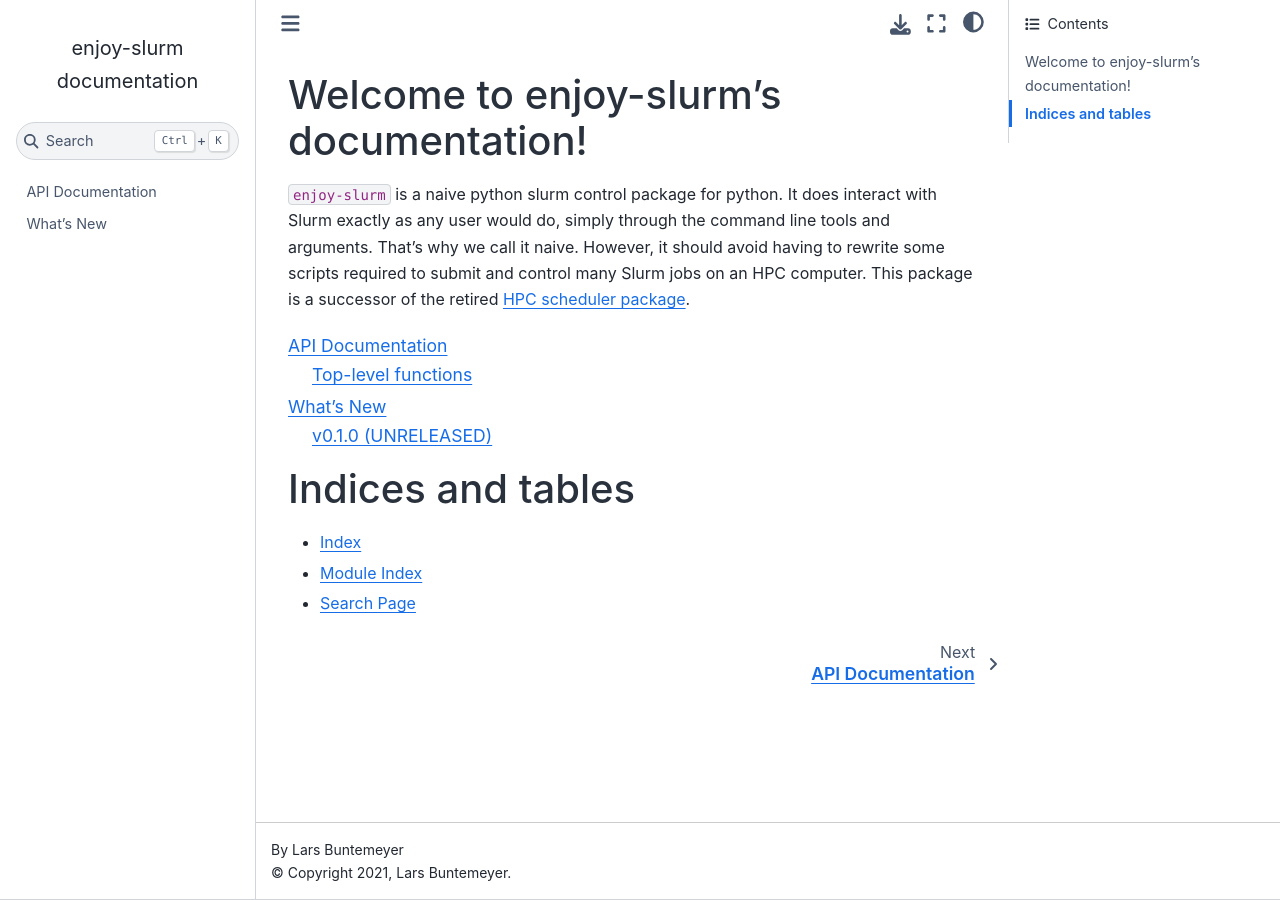
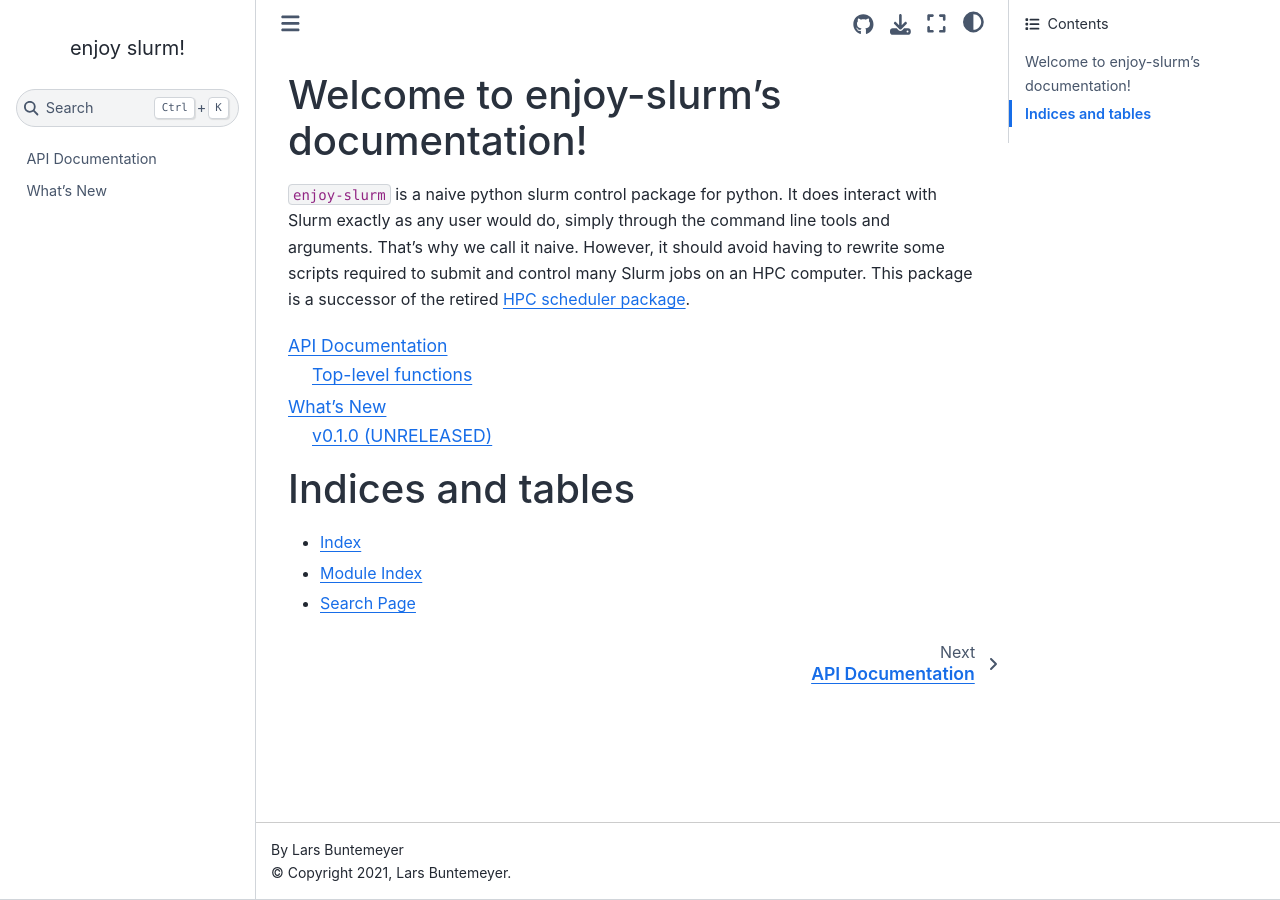
Before and after one commit to larsbuntemeyer/enjoy-slurm, a Sphinx documentation site: the page built from docs/index.rst, in a window 1280 px wide. Built offline with Sphinx 7.4.7 and the Sphinx Book theme 1.1.4, drawn with Linux system fonts in a browser that asks for light colours; pages that are not in the unit, such as notebooks, are missing from menus; the version number could not be read and is left out; some of the changed lines change nothing that is shown.

Commit message:
docs updates

```diff
--- a/docs/conf.py
+++ b/docs/conf.py
@@ -78,6 +78,19 @@
 #
 # html_theme = "pangeo"
 html_theme = "sphinx_book_theme"
+html_title = "enjoy slurm!"
+
+html_theme_options = dict(
+    repository_url="https://github.com/larsbuntemeyer/enjoy-slurm",
+    repository_branch="main",
+    path_to_docs="docs",
+    use_edit_page_button=True,
+    use_repository_button=True,
+    use_issues_button=True,
+    home_page_in_toc=False,
+    extra_navbar="",
+    navbar_footer_text="",
+)
 
 # Add any paths that contain custom static files (such as style sheets) here,
 # relative to this directory. They are copied after the builtin static files,
```
Also changed, not shown: 1 other file.
